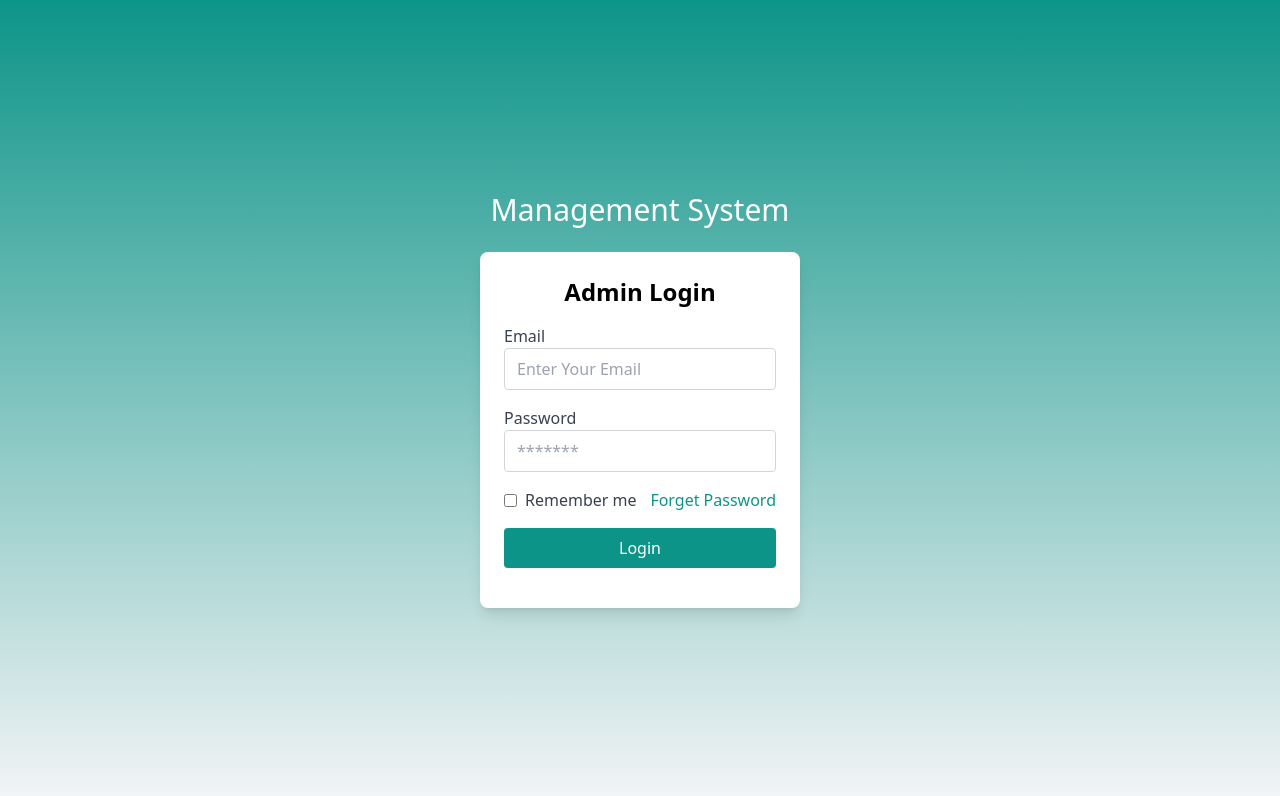
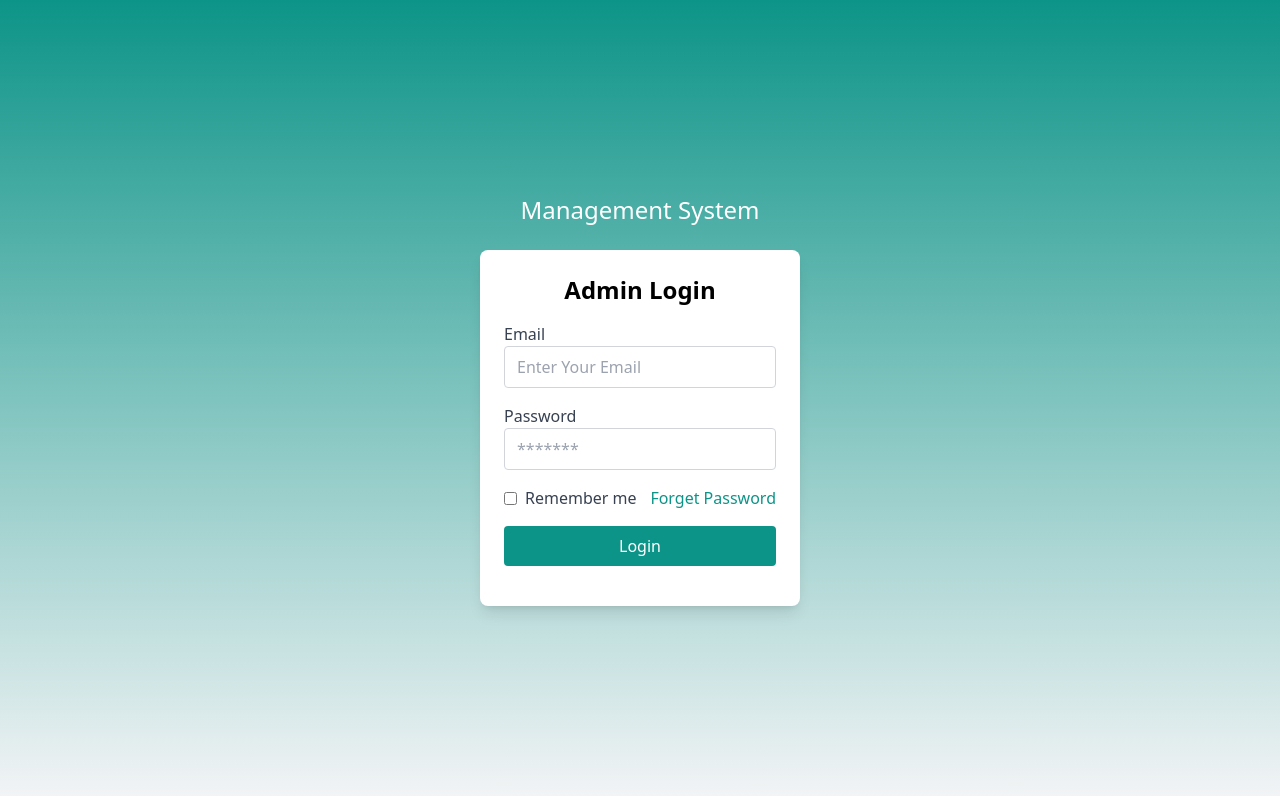
Before and after one commit to Javed-Shahbaz/DashBoard, a React (Vite) app in the folder FRONTEND/: page /login in a window 1280 px wide. Shown: the top 796 px of the page. Built offline with nearby package versions, Linux system fonts and the light colour scheme.

Commit message:
updated Login form

```diff
--- a/FRONTEND/src/pages/Login.jsx
+++ b/FRONTEND/src/pages/Login.jsx
@@ -3,7 +3,7 @@ import React from "react";
 const Login = () => {
   return (
     <div className="flex flex-col items-center h-screen justify-center bg-gradient-to-b from-teal-600 to-gray-100 space-y-6">
-      <h2 className="font-sevillana text-3xl text-white">Management System</h2>
+      <h2 className="font-sevillana text-2xl text-white">Management System</h2>
       <div className="shadow-lg rounded-lg p-6 w-80 bg-white">
         <h2 className="text-2xl font-bold mb-4 text-center">Admin Login</h2>
         <form>
```
